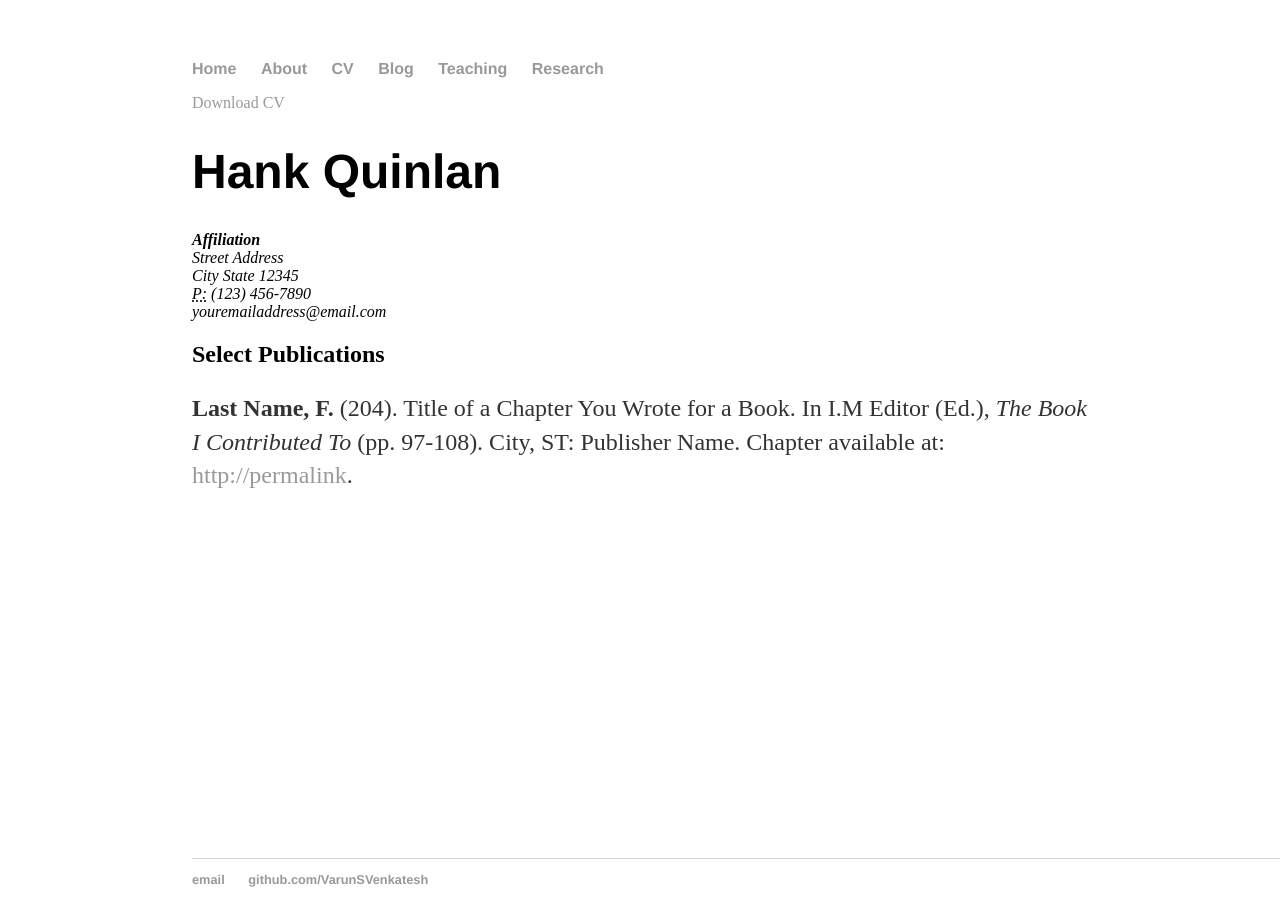
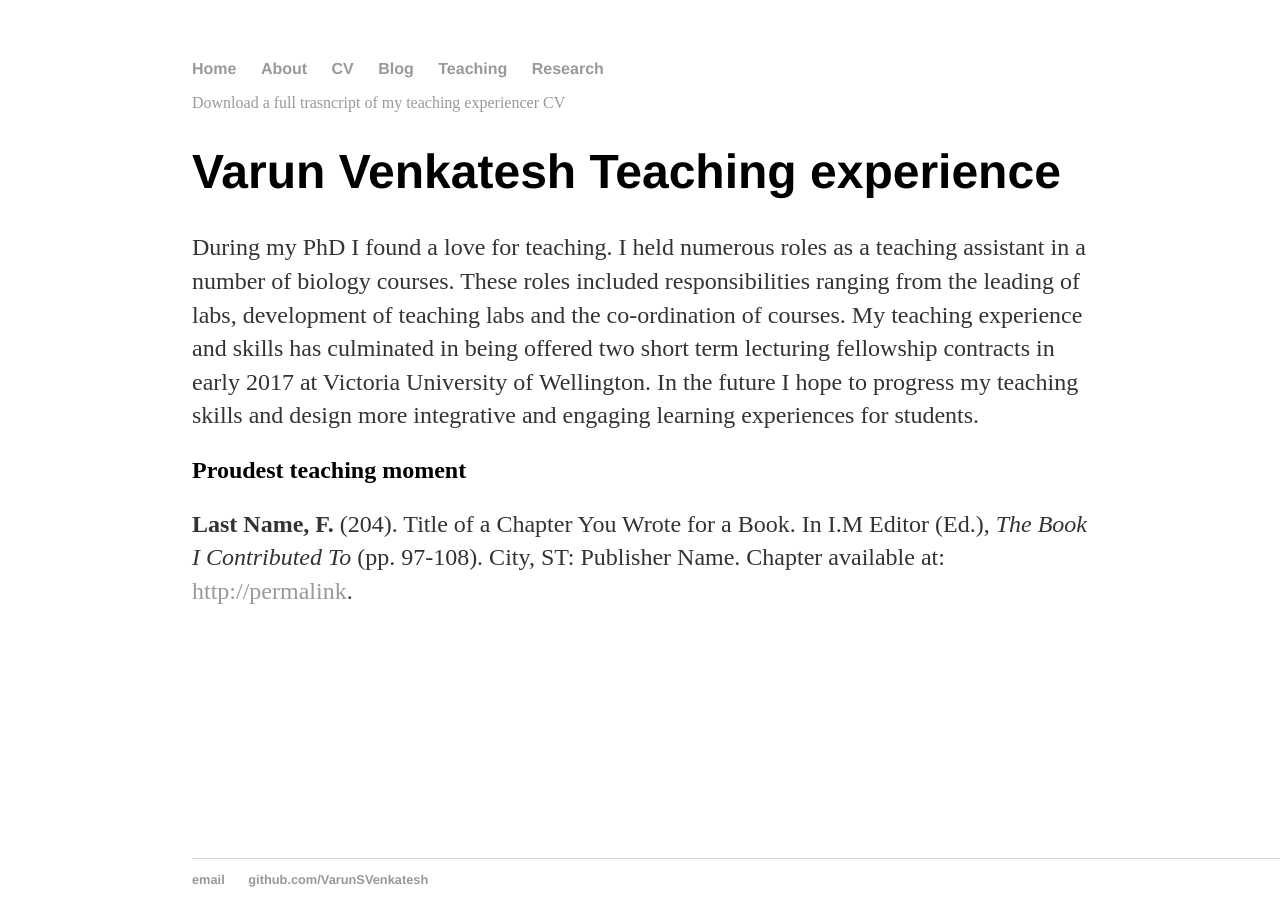
Before and after one commit to jcdwalle/VarunSVenkatesh.github.io, a Jekyll site: the page built from teaching/index.html, in a window 1280 px wide. Built offline with Jekyll 4.4.1, drawn with Linux system fonts in a browser that asks for light colours.

Commit message:
Update index.html

```diff
--- a/teaching/index.html
+++ b/teaching/index.html
@@ -2,17 +2,14 @@
 layout: default
 ---
 	<div class="cv">
-		<a href="#" class="download" title="Download CV as PDF">Download CV</a>
-					<h1>Hank Quinlan</h1>
-					<address>
-					<strong>Affiliation</strong><br>
-					Street Address<br>
-					City State 12345<br>
-					<abbr title="phone">P:</abbr> (123) 456-7890<br>
-					<span class="obfuscate">youremailaddress@email.com</span>
-					</address>
+		<a href="#" class="download" title="Download CV as PDF">Download a full trasncript of my teaching experiencer CV</a>
+					<h1>Varun Venkatesh Teaching experience</h1>
+					<p>During my PhD I found a love for teaching. I held numerous roles as a teaching assistant in a number of biology courses. These roles included responsibilities ranging from the leading of labs, development of teaching labs and the co-ordination of courses.  My teaching experience and skills has culminated in being offered two short term lecturing fellowship contracts in early 2017 at Victoria University of Wellington.
+In the future I hope to progress my teaching skills and design more integrative and
+						engaging learning experiences for students.</p>
 
-					<h2>Select Publications</h2>
+
+					<h2>Proudest teaching moment</h2>
 
 					<p><strong>Last Name, F.</strong> (204). Title of a Chapter You Wrote for a Book. In I.M Editor (Ed.), <em>The Book I Contributed To</em> (pp. 97-108). City, ST: Publisher Name. Chapter available at: <a href="#">http://permalink</a>.
 
```
